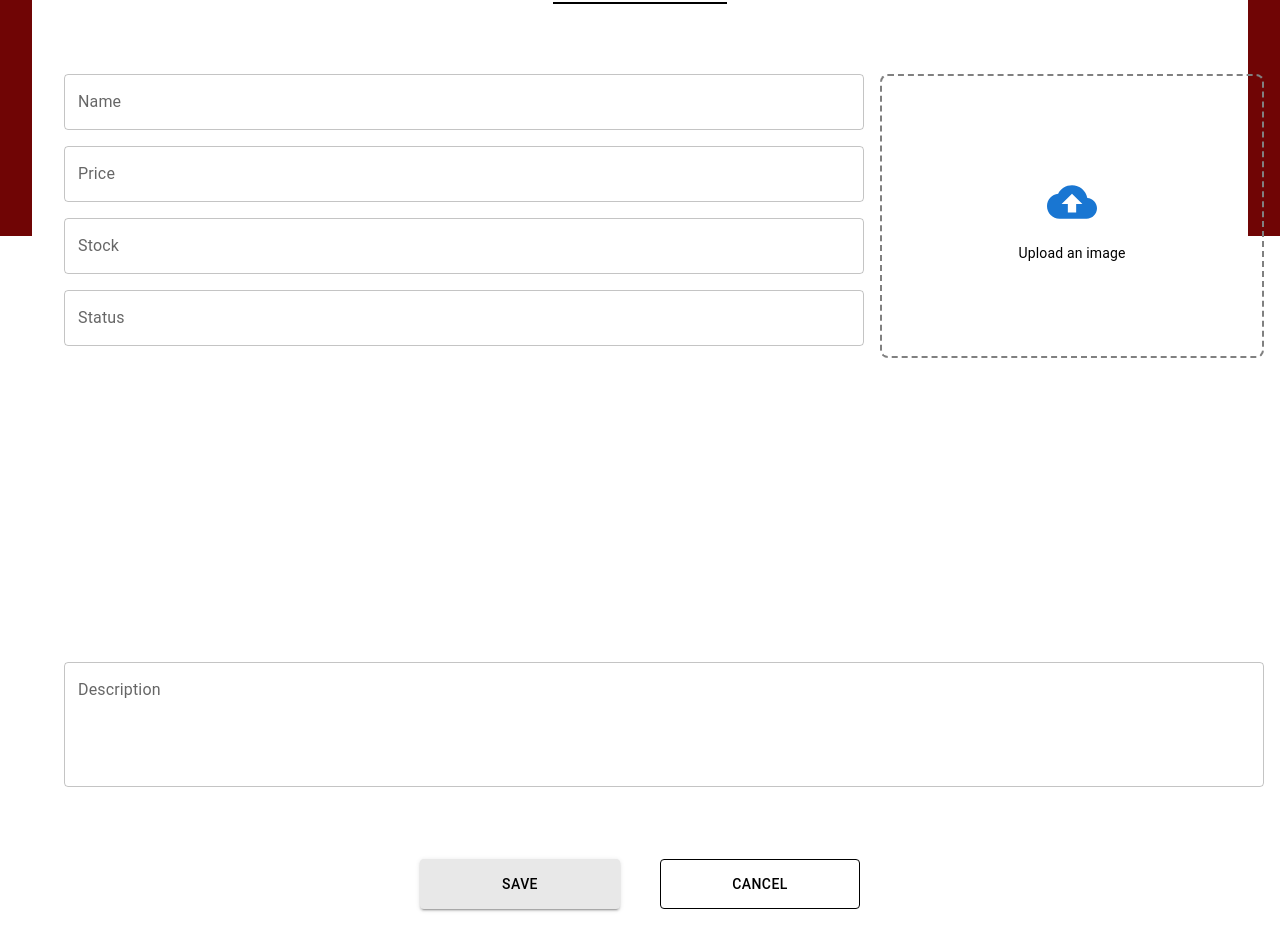
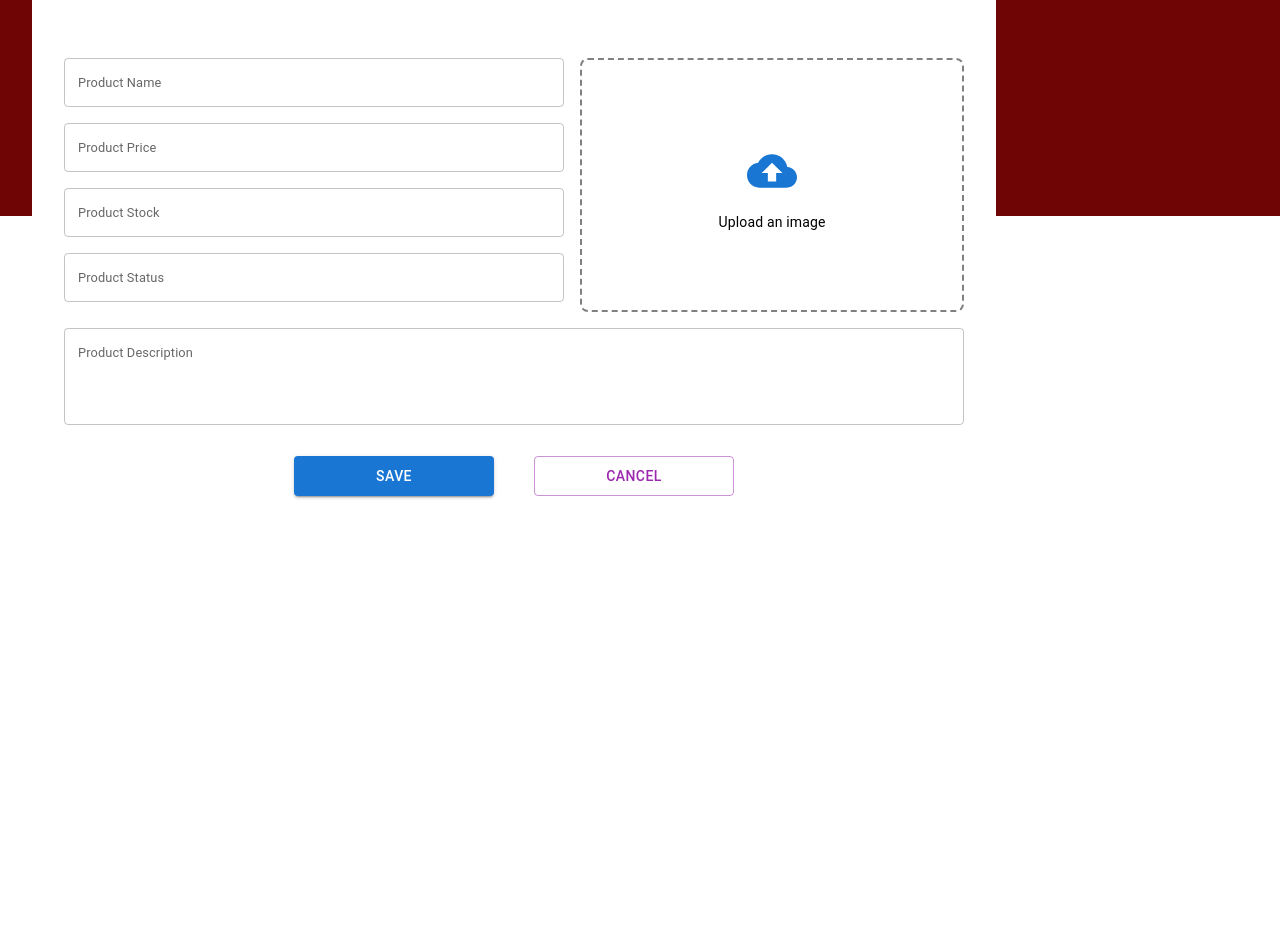
Before and after one commit to Espina28/QA-MarketMatch, a React (Vite) app in the folder FrontEnd/: page /sell-product in a window 1280 px wide. Shown: the part 579-1520 px from the top of the page. After the commit the page ends 1107 px from the top, so only its background shows below. Built offline with nearby package versions, Linux system fonts and the light colour scheme.

Commit message:
Upload Product Integrated with DataBase

```diff
--- /dev/null
+++ b/FrontEnd/public/css/UploadProducts.css
@@ -0,0 +1,7 @@
+  .customTextField .MuiInputBase-root {
+    font-size: 0.7rem;
+  }
+
+  .customTextField .MuiInputLabel-root {
+    font-size: 0.8rem;
+  }
--- a/FrontEnd/src/pages/UploadProduct.jsx
+++ b/FrontEnd/src/pages/UploadProduct.jsx
@@ -1,4 +1,4 @@
-import React from 'react';
+import React, { useState } from 'react';
 import Navbar from '../components/Navbar';
 import Container from '@mui/material/Container';
 import SideBar from '../components/SideBar';
@@ -6,11 +6,13 @@ import Grid from '@mui/material/Grid2';
 import { IconButton } from '@mui/material';
 import CloudUploadIcon from '@mui/icons-material/CloudUpload';
 import Typography from '@mui/material/Typography';
-import { fontSize, styled } from '@mui/system';
+import { styled } from '@mui/system';
 import TextField from '@mui/material/TextField';
 import Button from '@mui/material/Button';
 import Box from '@mui/material/Box';
+import axios from 'axios';
 import '../App.css';
+import '../../public/css/UploadProducts.css';
 
 const UnderlinedText = styled(Typography)({
     position: 'relative',
@@ -30,11 +32,41 @@ const UnderlinedText = styled(Typography)({
 });
 
 export default function UploadProduct() {
+    const [product, setProduct] = useState({
+        productName: '',
+        productPrice: '',
+        productStock: '',
+        productStatus: '',
+        productDescription: '',
+        productTimeCreated: new Date().toISOString(),
+    });
+
+    const handleChange = (e) => {
+        setProduct({
+            ...product,
+            [e.target.name]: e.target.value,
+        });
+    };
+
+    const handleSave = async () => {
+        try {
+            await axios.post('http://localhost:8080/api/user/postProduct', product, {
+                headers: {
+                    'Content-Type': 'application/json',
+                },
+            });
+            alert('Product saved successfully!');
+        } catch (error) {
+            console.error(error);
+            alert('Error saving product!');
+        }
+    };
+
     return (
-        <Container maxWidth={false} disableGutters sx={{ height: '100vh' }}>
-            <Grid sx={{ paddingTop: 1, paddingBottom: 1 }}>
+        <Container maxWidth={false} disableGutters sx={{ height: '90vh' }}>
+            <Grid>
             </Grid>
-            <Grid container direction={'row'} spacing={6} sx={{ height: '91.9%' }} className="padding-color-outer">
+            <Grid container direction={'row'} spacing={6} sx={{ height: '101.5%' }} className="padding-color-outer">
                 <Grid item md={4} sx={{ maxWidth: '100%', border: '2px solid black' }}>
                     <SideBar />
                 </Grid>
@@ -45,31 +77,29 @@ export default function UploadProduct() {
                         </UnderlinedText>
                     </Box>
                     <Grid container spacing={3} sx={{ width: '100%' }}>
-                    {/* Left Column: Text Inputs */}
                         <Grid container direction="column" spacing={2}>
                             <Grid container direction="row" spacing={2}>
-                            <Grid container direction="column" spacing={2} sx={{ width: '800px' }}>
+                                <Grid container direction="column" spacing={2} sx={{ width: '500px' }}>
                                     <Grid item>
-                                    <TextField fullWidth label="Name" variant="outlined" />
+                                        <TextField fullWidth label="Product Name" name="productName" variant="outlined" className="customTextField" onChange={handleChange} />
                                     </Grid>
                                     <Grid item>
-                                    <TextField fullWidth label="Price" variant="outlined" />
+                                        <TextField fullWidth label="Product Price" name="productPrice" variant="outlined" className="customTextField" onChange={handleChange} />
                                     </Grid>
                                     <Grid item>
-                                    <TextField fullWidth label="Stock" variant="outlined" />
+                                        <TextField fullWidth label="Product Stock" name="productStock" variant="outlined" className="customTextField" onChange={handleChange} />
                                     </Grid>
                                     <Grid item>
-                                    <TextField fullWidth label="Status" variant="outlined" />
+                                        <TextField fullWidth label="Product Status" name="productStatus" variant="outlined" className="customTextField" onChange={handleChange} />
                                     </Grid>
                                 </Grid>
 
-                            {/* Right Column: Image Upload */}
-                            <Grid item >
+                                <Grid item>
                                     <Box
                                         sx={{
                                             border: '2px dashed grey',
                                             borderRadius: 2,
-                                        height: 280,
+                                            height: 250,
                                             width: 380,
                                             display: 'flex',
                                             flexDirection: 'column',
@@ -86,20 +116,19 @@ export default function UploadProduct() {
                                     </Box>
                                 </Grid>
                             </Grid>
-                            <Grid spacing={2} sx={{ width: '1200px' }}>
+                            <Grid spacing={2} sx={{ width: '900px', height: '80px' }}>
                                 <Grid item>
-                                    <TextField fullWidth label="Description" variant="outlined" multiline rows={4} />
+                                    <TextField fullWidth label="Product Description" name="productDescription" variant="outlined" multiline rows={4} className="customTextField" onChange={handleChange} />
                                 </Grid>
                             </Grid>
                         </Grid>
                     </Grid>
-                    {/* Optional Save/Cancel Buttons */}
-                    <Grid container justifyContent="center" spacing={5} sx={{ marginTop: 3 }}>
+                    <Grid container justifyContent="center" spacing={5}>
                         <Grid item>
-                            <Button variant="contained" color="red" sx={{ width: '200px', height: '50px' ,backgroundColor: 'rgb(232, 232, 232)'}}>Save</Button>
+                            <Button variant="contained" color="primary" sx={{ width: '200px', height: '40px' }} onClick={handleSave}>Save</Button>
                         </Grid>
                         <Grid item>
-                            <Button variant="outlined" color="black" sx={{ width: '200px', height: '50px' }}>Cancel</Button>
+                            <Button variant="outlined" color="secondary" sx={{ width: '200px', height: '40px' }}>Cancel</Button>
                         </Grid>
                     </Grid>
                 </Grid>
```
Lines whose indentation alone changed are shown as unchanged.
